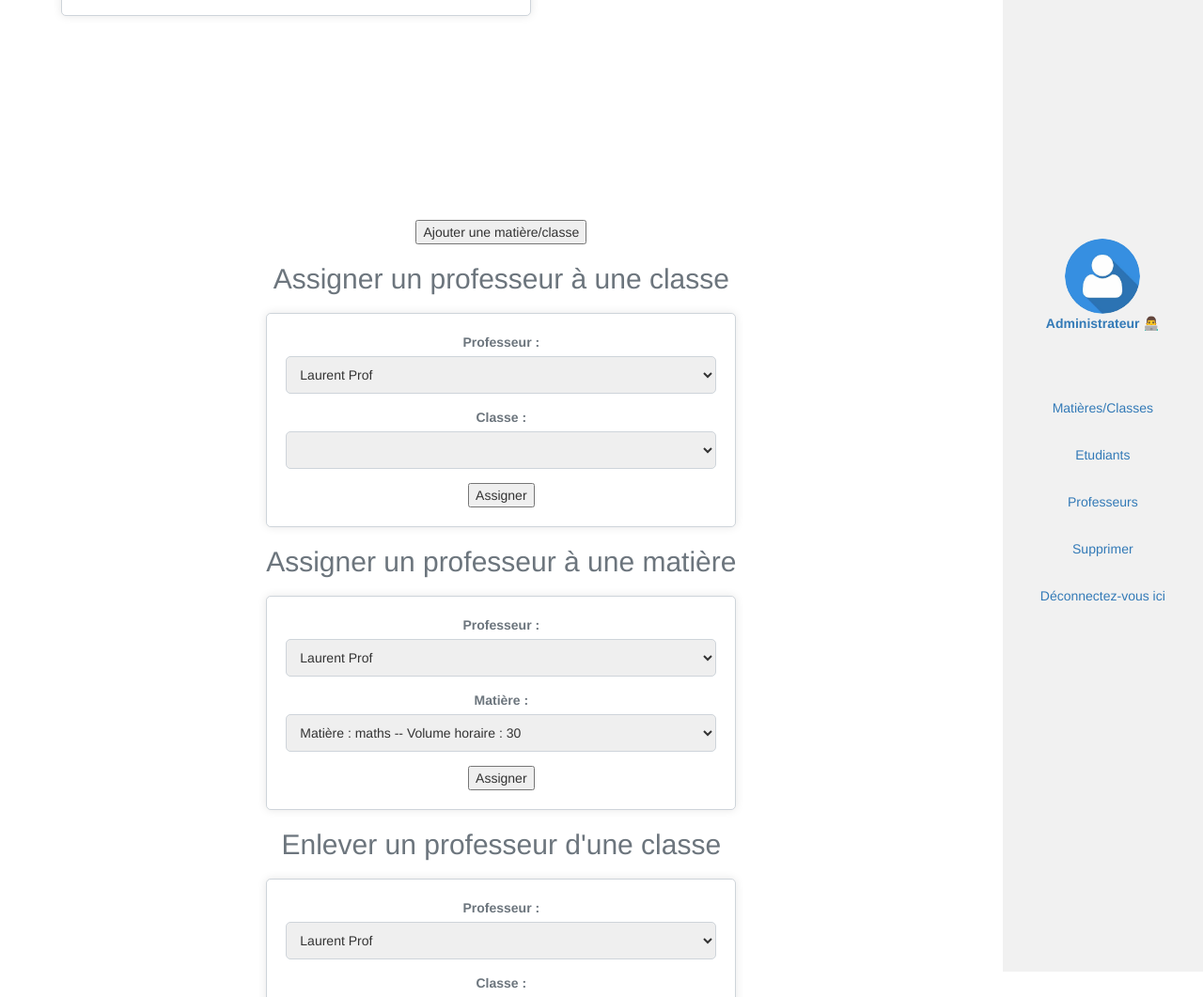
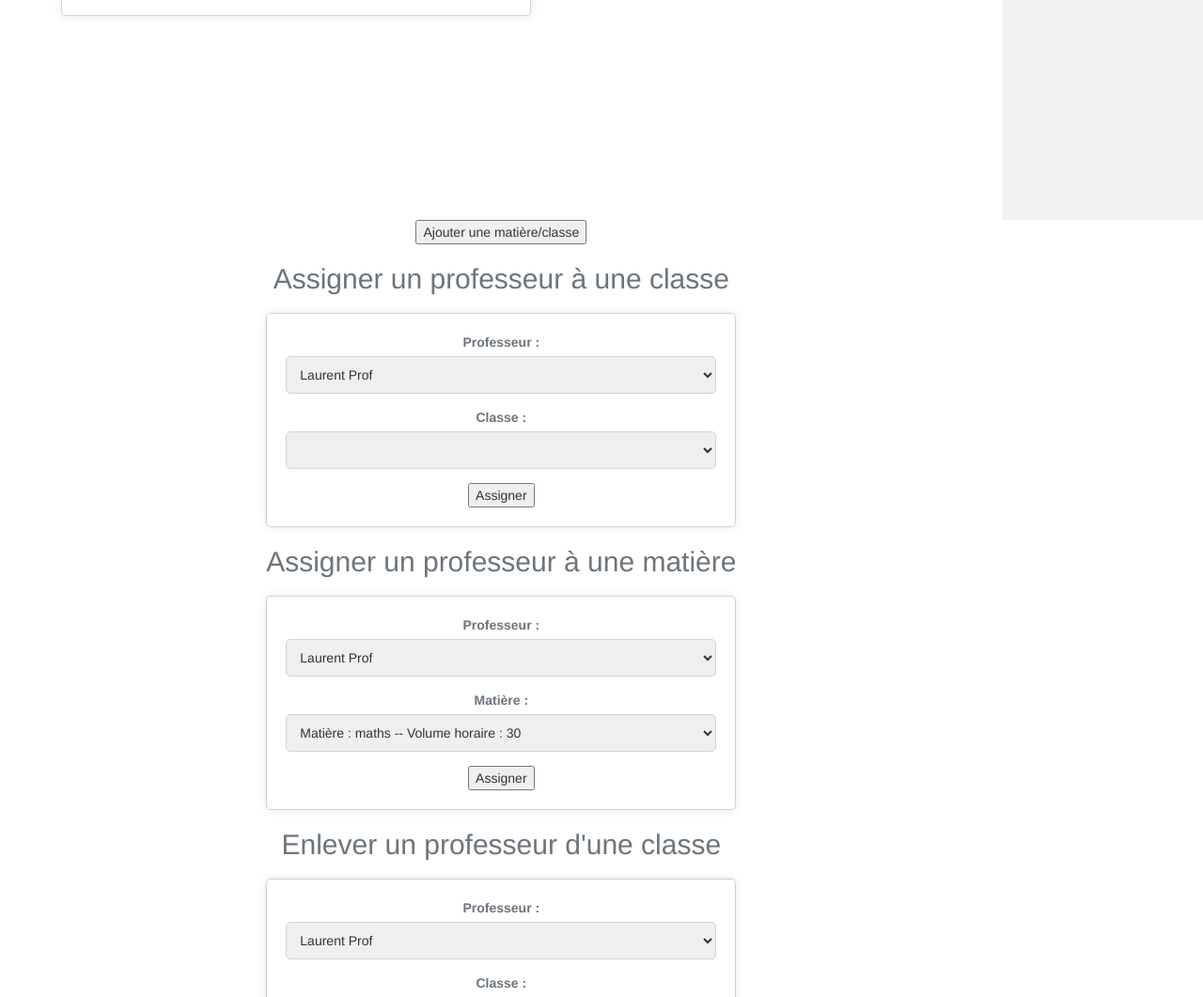
Before and after one commit to laurentdebize-ece/projet-web-dynamique-groupe_1_i, a PHP site: page /professeurs_admin.php in a window 1280 px wide. Shown: the part 638-1699 px from the top of the page at 94% size. Run offline with PHP 8.4, Linux system fonts and the light colour scheme; a user stored in the database is signed in; data comes from the database, SQL or seed files in the repository; data that the repository does not hold is empty.

Commit message:
petites modifs

```diff
--- a/professeurs_admin.php
+++ b/professeurs_admin.php
@@ -336,51 +336,7 @@ $matieres = $query->fetchAll();
                     </form>
                 </div>
             </div>
-            <div class="col-sm-2 sidenav">
-                <a href="pageCompte.php"><img src='img/OIP.jpg' width="80" height="80" style="border-radius: 40px;"></a>
-                <?php
-                if (isset($_SESSION['type'])) {
-                    if ($_SESSION['type'] == 'etudiant') {
-                        ?>
-                        <p class="etat"><a>Etudiant &#128104;&#8205;&#127891;</a></p><br>
-                        <p><a href="matieres.php">Matières</a></p><br>
-                        <p><a href="competences.php">Compétences</a></p><br>
-                        <p><a href="competences_transverses.php">Compétences transverses</a></p><br>
-                        <p><a href="toutes_mes_competences.php">Toutes mes compétences</a></p><br>
-                        <p><a href="ajout_utilisateur.php">AJOUTER UTILISATEUR</a></p><br>
-                        <p><a href="pageCompetences.php">tableauEvaluationTTCompt</a></p><br>
-                        <?php
-                    } else if ($_SESSION['type'] === 'professeur') {
-                        ?>
-                        <p class="etat"><a>Professeur &#128104;&#8205;&#127979;</a></p>
-                        <p><a href="matieres.php">Matières</a></p><br>
-                        <p><a href="competences.php">Compétences</a></p><br>
-                        <p><a href="competences_transverses.php">Compétences transverses</a></p><br>
-                        <p><a href="toutes_mes_competences.php">Toutes mes compétences</a></p><br>
-                        <p><a href="ajout_utilisateur.php">AJOUTER UTILISATEUR</a></p><br>
-                        <p><a href="pageCompetences.php">tableauEvaluationTTCompt</a></p><br>
-                        <?php
-                    } else if ($_SESSION['type'] === 'administrateur') {
-                        ?>
-                        <p class="etat" ><a> Administrateur &#128104;&#8205;&#128187;</a></p>
-                        <br><br ><br >
-                        <p><a href = "matieres_admin.php" > Matières/Classes</a ></p ><br >
-                        <p><a href = "etudiants_admin.php" > Etudiants</a ></p ><br >
-                        <p><a href = "professeurs_admin.php" > Professeurs</a ></p ><br >
-                        <p><a href = "supprimer_utilisateurs.php" > Supprimer</a ></p ><br >
-                        <?php
-                    } else {
-                        ?>
-                        <h1>Connectez-vous</h1>
-                        <?php
-                    }
-                    echo '<p><a href="logout.php">Déconnectez-vous ici</a></p><br><br>';
-                } else {
-                    echo '<p><a href="index.php">Connectez-vous ici</a></p><br><br>';
-                } ?>
 
-                <!--<p><a href="connexion.php">CONNEXION</a></p>-->
-            </div>
         </div>
     </div>
     <footer class="footer">
```
